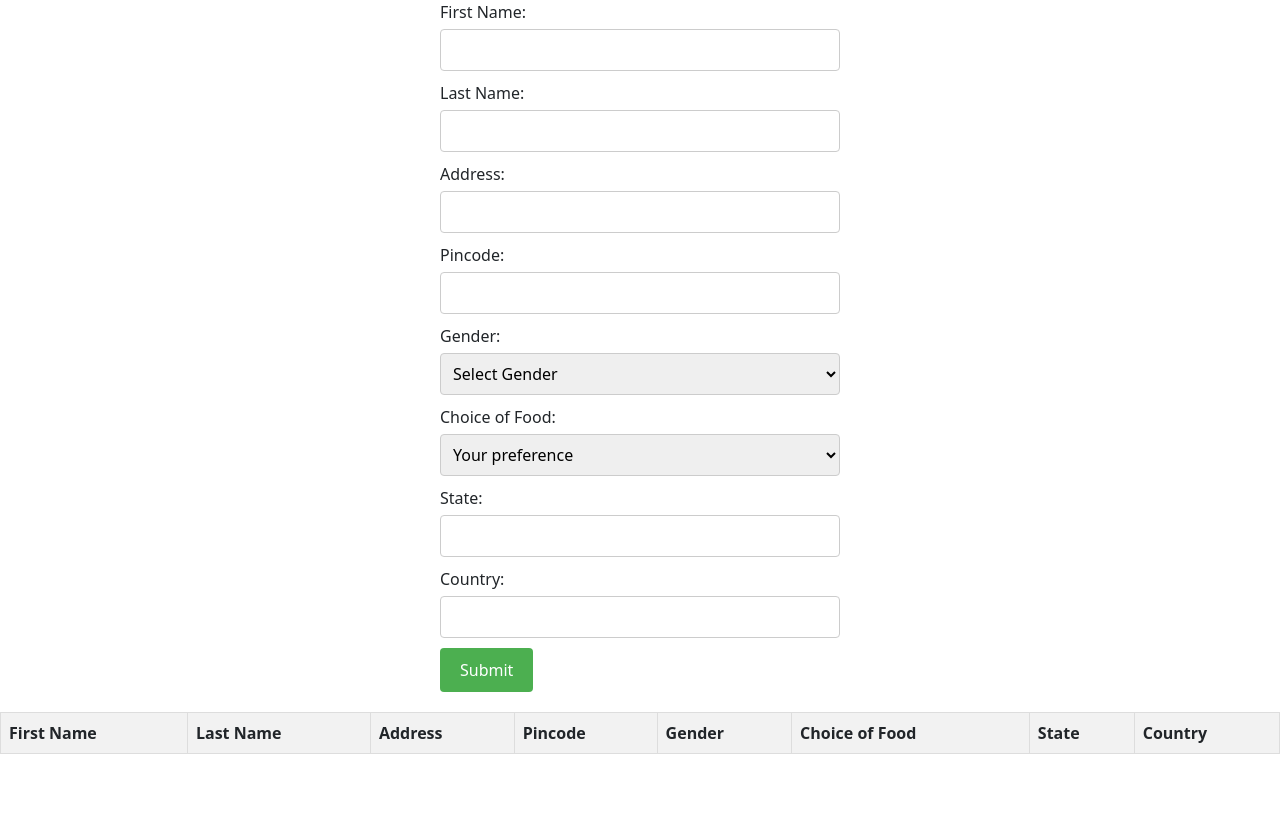
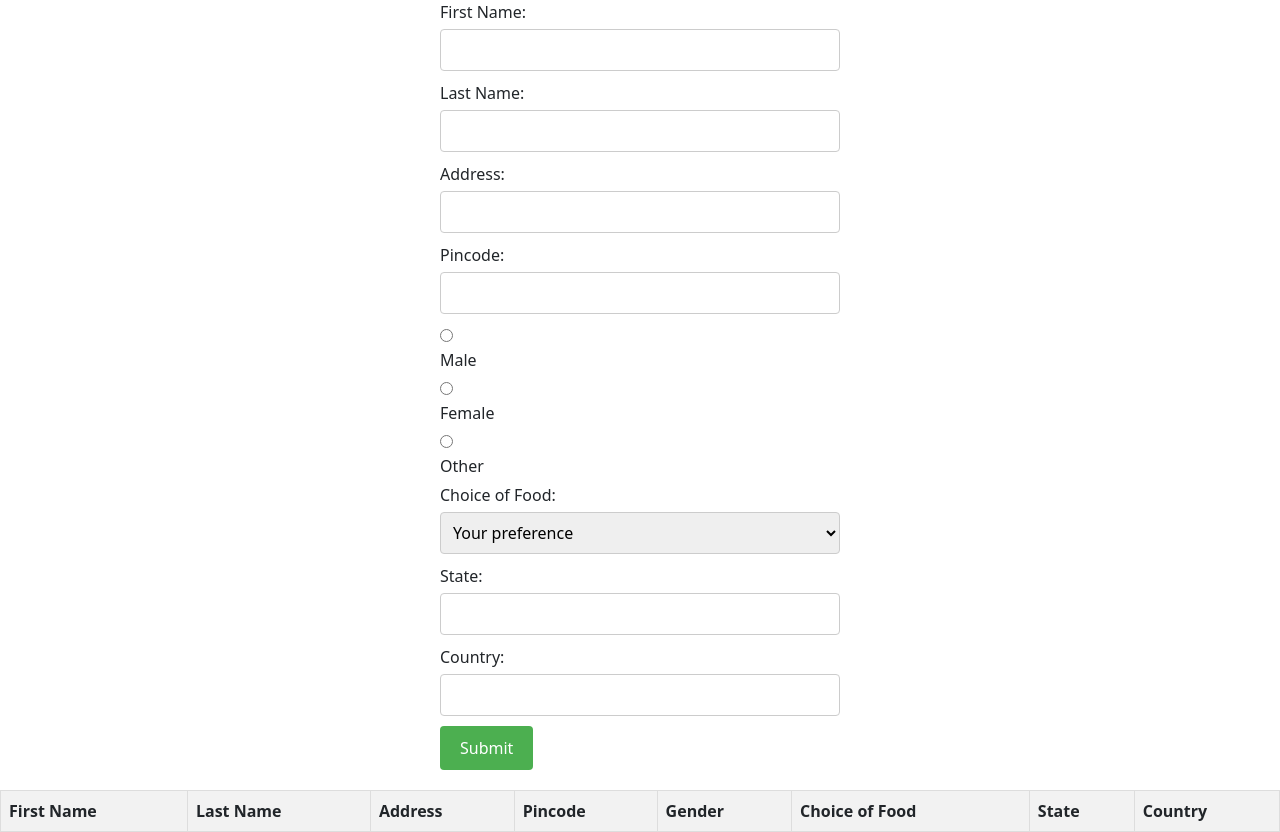
Before and after one commit to Nikhilprasad-r/dom-form2, a plain HTML site: page index.html in a window 1280 px wide. Before the commit the page ends 800 px from the top, so only its background shows below. Drawn offline with nearby package versions, Linux system fonts and the light colour scheme.

Commit message:
"updated to radio button"

```diff
--- a/index.html
+++ b/index.html
@@ -1,9 +1,14 @@
 <!DOCTYPE html>
 <html lang="en">
   <head>
-  <meta charset="UTF-8">
-  <meta name="viewport" content="width=device-width, initial-scale=1.0">
-  <link href="https://cdn.jsdelivr.net/npm/bootstrap@5.0.2/dist/css/bootstrap.min.css" rel="stylesheet" integrity="sha384-EVSTQN3/azprG1Anm3QDgpJLIm9Nao0Yz1ztcQTwFspd3yD65VohhpuuCOmLASjC" crossorigin="anonymous">
+    <meta charset="UTF-8" />
+    <meta name="viewport" content="width=device-width, initial-scale=1.0" />
+    <link
+      href="https://cdn.jsdelivr.net/npm/bootstrap@5.0.2/dist/css/bootstrap.min.css"
+      rel="stylesheet"
+      integrity="sha384-EVSTQN3/azprG1Anm3QDgpJLIm9Nao0Yz1ztcQTwFspd3yD65VohhpuuCOmLASjC"
+      crossorigin="anonymous"
+    />
     <title>Form and Table</title>
     <link rel="stylesheet" href="style.css" />
   </head>
--- a/script.js
+++ b/script.js
@@ -1,4 +1,3 @@
-// Create form element
 const form = document.createElement("form");
 form.id = "myForm";
 
@@ -34,11 +33,10 @@ const formElements = [
   },
   {
     label: "Gender:",
-    type: "select",
-    id: "gender",
+    type: "radio",
     name: "gender",
     required: true,
-    options: ["Select Gender", "Male", "Female", "Other"],
+    options: ["Male", "Female", "Other"],
   },
   {
     label: "Choice of Food:",
@@ -68,8 +66,25 @@ const formElements = [
 formElements.forEach((element) => {
   const label = document.createElement("label");
   label.textContent = element.label;
+
+  if (element.type !== "radio") {
     label.setAttribute("for", element.id);
+  }
 
+  if (element.type === "radio") {
+    element.options.forEach((optionText) => {
+      const radioInput = document.createElement("input");
+      radioInput.type = "radio";
+      radioInput.name = element.name;
+      radioInput.value = optionText.toLowerCase();
+
+      const radioLabel = document.createElement("label");
+      radioLabel.textContent = optionText;
+
+      form.appendChild(radioInput);
+      form.appendChild(radioLabel);
+    });
+  } else {
     const input = document.createElement(
       element.type === "select" ? "select" : "input"
     );
@@ -90,8 +105,8 @@ formElements.forEach((element) => {
 
     form.appendChild(label);
     form.appendChild(input);
+  }
 });
-
 // Add submit button
 const submitButton = document.createElement("input");
 submitButton.type = "submit";
```
Lines whose indentation alone changed are shown as unchanged.
